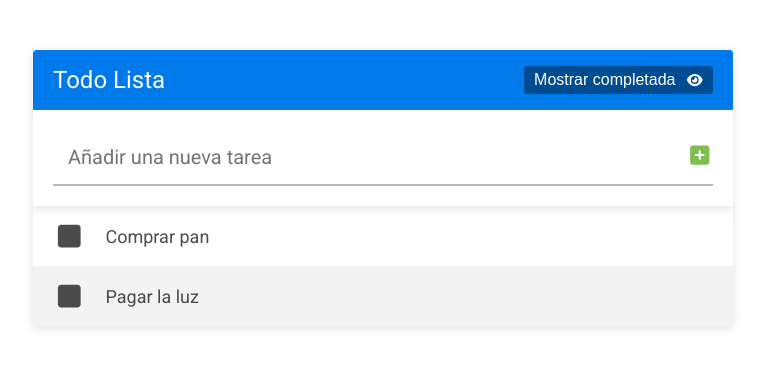
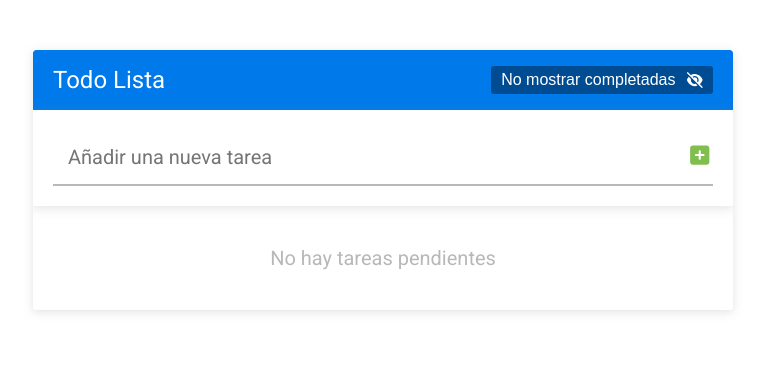
Before and after one commit to MarioGangosoRibera/Todo-Lista, a React (Vite) app: page / in a window 1280 px wide. Shown: the top 368 px of the page, without its empty margins (257-1022 px from the left). Built offline with nearby package versions, Linux system fonts and the light colour scheme.

Commit message:
Añadido almacenamiento local

```diff
--- a/src/App.jsx
+++ b/src/App.jsx
@@ -1,6 +1,6 @@
 /* eslint-disable no-unused-vars */
 
-import { useState } from 'react'
+import { useEffect, useState } from 'react'
 import './App.css'
 import { Formulario } from './components/Formulario'
 import { Header } from './components/header'
@@ -8,14 +8,31 @@ import { ListarTareas } from './components/ListarTareas'
 
 function App() {
 
-  const initialState = [
-    { id: 1, texto: 'Comprar pan', completada: false },
-    { id: 2, texto: 'Llevar el coche al taller', completada: true },
-    { id: 3, texto: 'Pagar la luz', completada: false },
-  ]
+  const tareasGuardadas = localStorage.getItem('tareas') ? JSON.parse(localStorage.getItem('tareas')) : []
 
-  const [tareas, setTareas] = useState(initialState)
-  const [verCompletadas, setVerCompletadas] = useState(false)
+  const [tareas, setTareas] = useState(tareasGuardadas)
+
+
+  let tareasCompletadas = ''
+
+  if (localStorage.getItem('verCompletadas') === null) {
+    tareasCompletadas = true
+  } else{
+    tareasCompletadas = localStorage.getItem('verCompletadas') === 'true'
+  }
+
+  const [verCompletadas, setVerCompletadas] = useState(tareasCompletadas)
+
+  useEffect(() => {
+    localStorage.setItem('verCompletadas', verCompletadas.toString())
+  }, [verCompletadas])
+
+
+
+  useEffect(() => {
+    localStorage.setItem('tareas', JSON.stringify(tareas))
+  }, [tareas])
+
 
   return (
     <>
```
